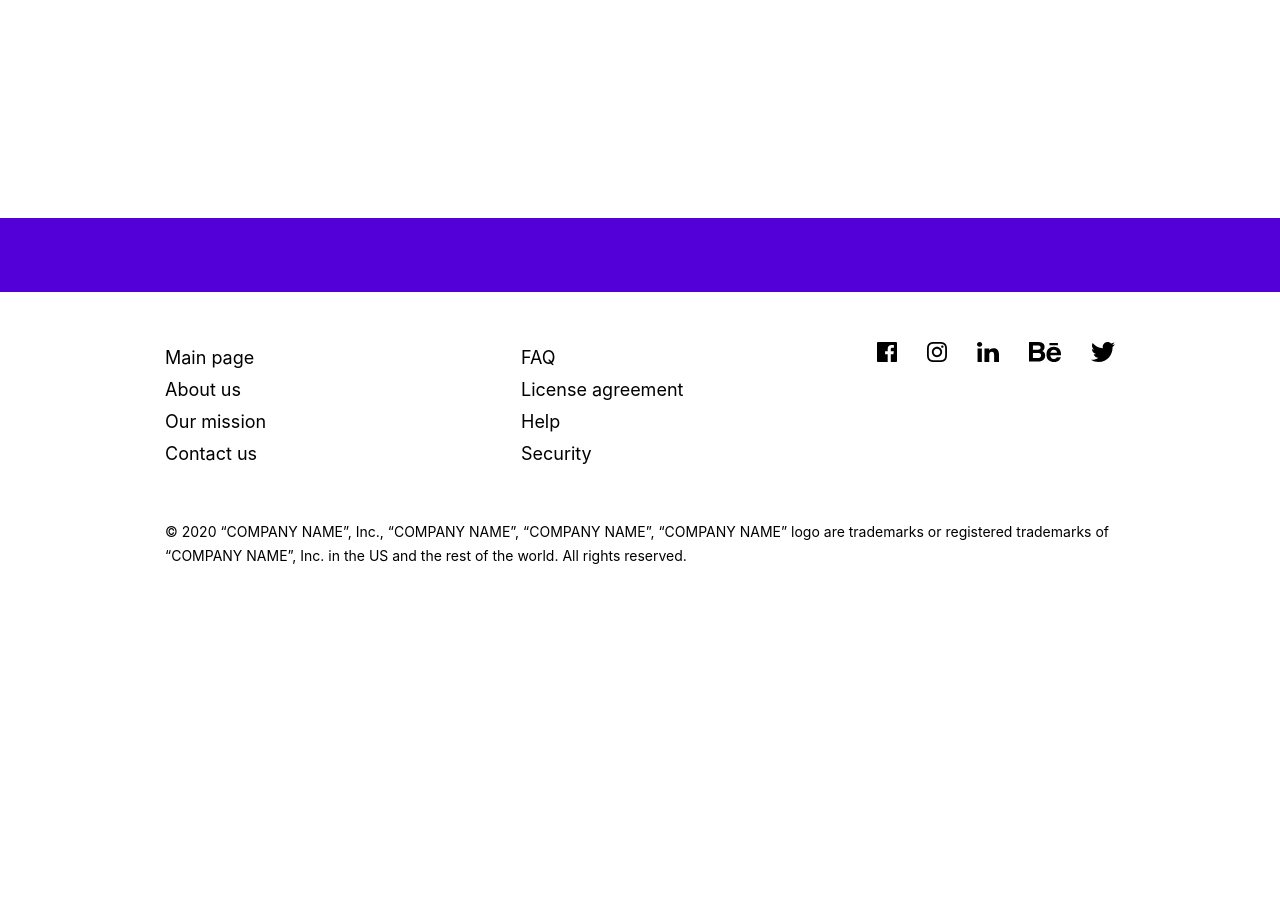
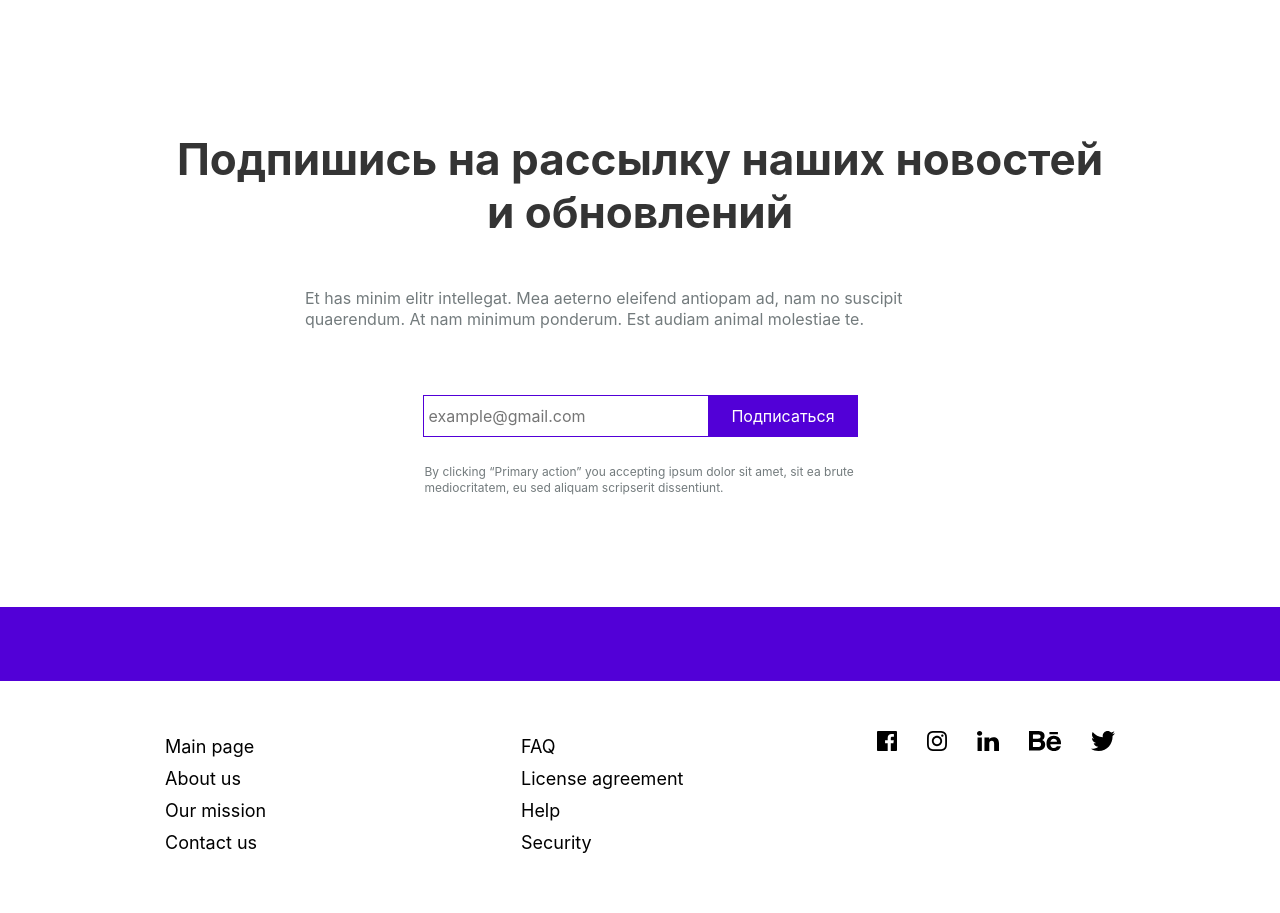
Before and after one commit to DelightVLG/talksolver, a React (Create React App) app: page / in a window 1280 px wide. Shown: the part 1384-2297 px from the top of the page. Before the commit the page ends 1984 px from the top, so only its background shows below. Built offline with nearby package versions, Linux system fonts and the light colour scheme.

Commit message:
MainPage ready

```diff
--- a/src/components/MainPage/MainPage.js
+++ b/src/components/MainPage/MainPage.js
@@ -2,7 +2,8 @@ import React from 'react';
 import './MainPage.css';
 import HeadingArticle from './HeadingArticle';
 import ArticlesGroup from './ArticlesGroup';
-import CensorModule from './CensorModule'
+import CensorModule from './CensorModule';
+import Subscribe from './Subscribe';
 
 function MainPage () {
   return (
@@ -10,6 +11,8 @@ function MainPage () {
       <HeadingArticle />
       <ArticlesGroup />
       <CensorModule />
+    {/* Здесь будет react slider*/}
+      <Subscribe />
     </div>
   )
 }
--- /dev/null
+++ b/src/components/MainPage/Subscribe.css
@@ -0,0 +1,63 @@
+.subscribe {
+  display: flex;
+  flex-direction: column;
+  align-items: center;
+}
+
+.subscribe__title {
+  width: 100%;
+  padding: 15px 30px;
+  text-align: center;
+  font-size: 44px;
+  line-height: 1.2;
+  font-weight: 700;
+  color: #343434;
+  margin-top: 0;
+  margin-bottom: 30px;
+}
+
+.subscribe__subtitle {
+  padding: 5px 30px;
+  box-sizing: border-box;
+  max-width: 730px;
+  font-size: 16px;
+  font-weight: 400;
+  line-height: 1.3;
+  color: #737B7D;
+  margin-bottom: 60px;
+  margin-top: 0;
+}
+
+.subscribe__form {
+  display: flex;
+  flex-direction: row;
+  margin-bottom: 15px;
+}
+
+.subscribe__input {
+  width: 286px;
+  height: 42px;
+  border: 1px solid #5200D7;
+  padding: 5px;
+  box-sizing: border-box;
+}
+
+.subscribe__submit {
+  width: 149px;
+  height: 42px;
+  background: #5200D7;
+  border: none;
+  color: #fff;
+}
+
+.subscribe__submit:hover {
+  cursor: pointer;
+  opacity: .6;
+}
+
+.subscribe__term {
+  max-width: 431px;
+  font-size: 12px;
+  line-height: 1.3;
+  color: #737B7D;
+}
--- /dev/null
+++ b/src/components/MainPage/Subscribe.js
@@ -0,0 +1,24 @@
+import React from 'react';
+import './Subscribe.css';
+
+function Subscribe() {
+  return (
+    <div className="subscribe">
+      <h2 className="subscribe__title">Подпишись на рассылку наших новостей и обновлений </h2>
+      <p className="subscribe__subtitle">
+        Et has minim elitr intellegat. Mea aeterno eleifend antiopam ad, nam no suscipit quaerendum.
+        At nam minimum ponderum. Est audiam animal molestiae te.
+      </p>
+      <form className="subscribe__form">
+        <input type="email" className="subscribe__input" placeholder="example@gmail.com"/>
+        <input type="submit" className="subscribe__submit" value="Подписаться"/>
+      </form>
+      <p className="subscribe__term">
+        By clicking “Primary action” you accepting ipsum dolor sit amet, sit ea brute mediocritatem, eu
+        sed aliquam scripserit dissentiunt.
+      </p>
+    </div>
+  )
+}
+
+export default Subscribe;
```
